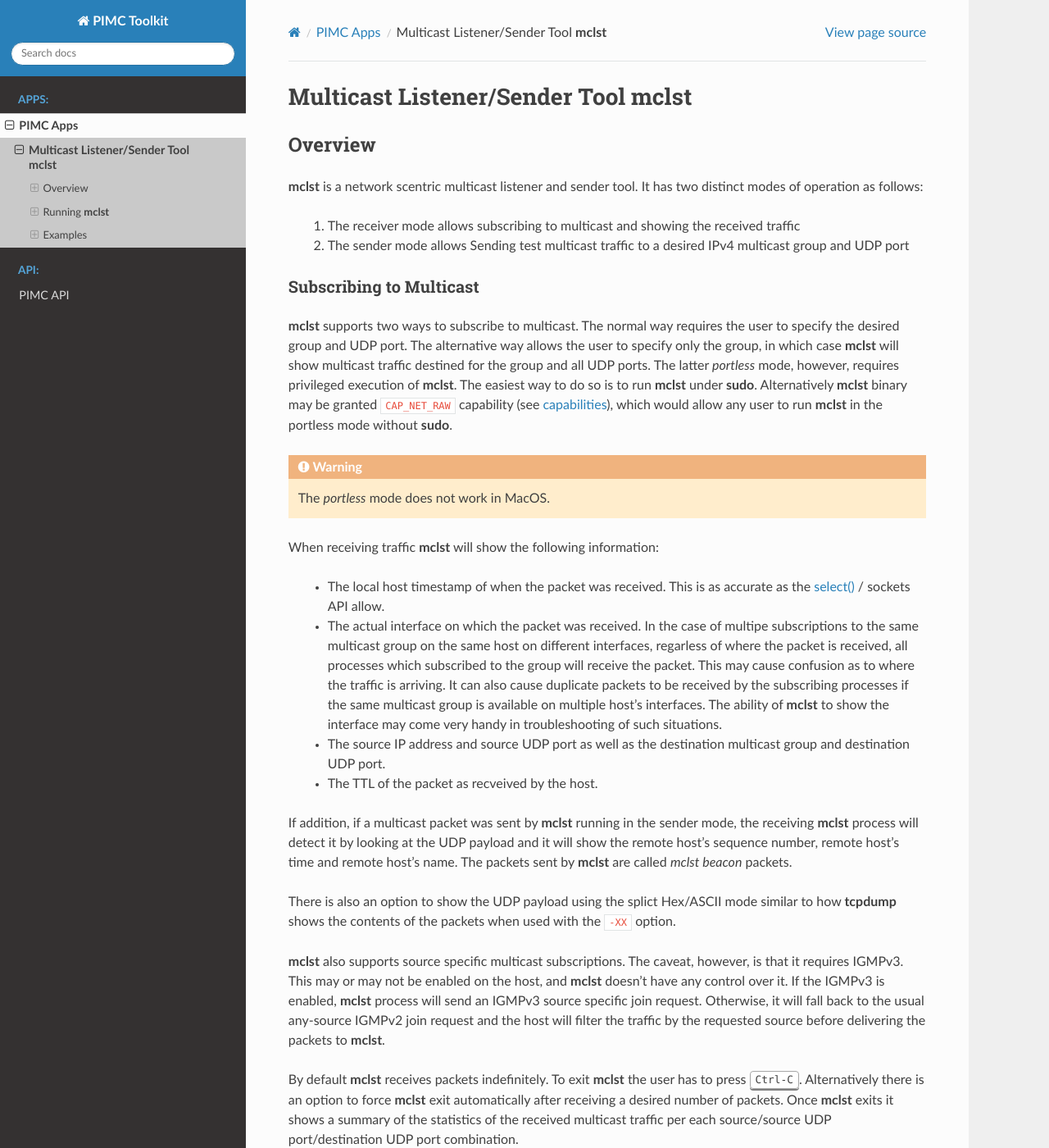
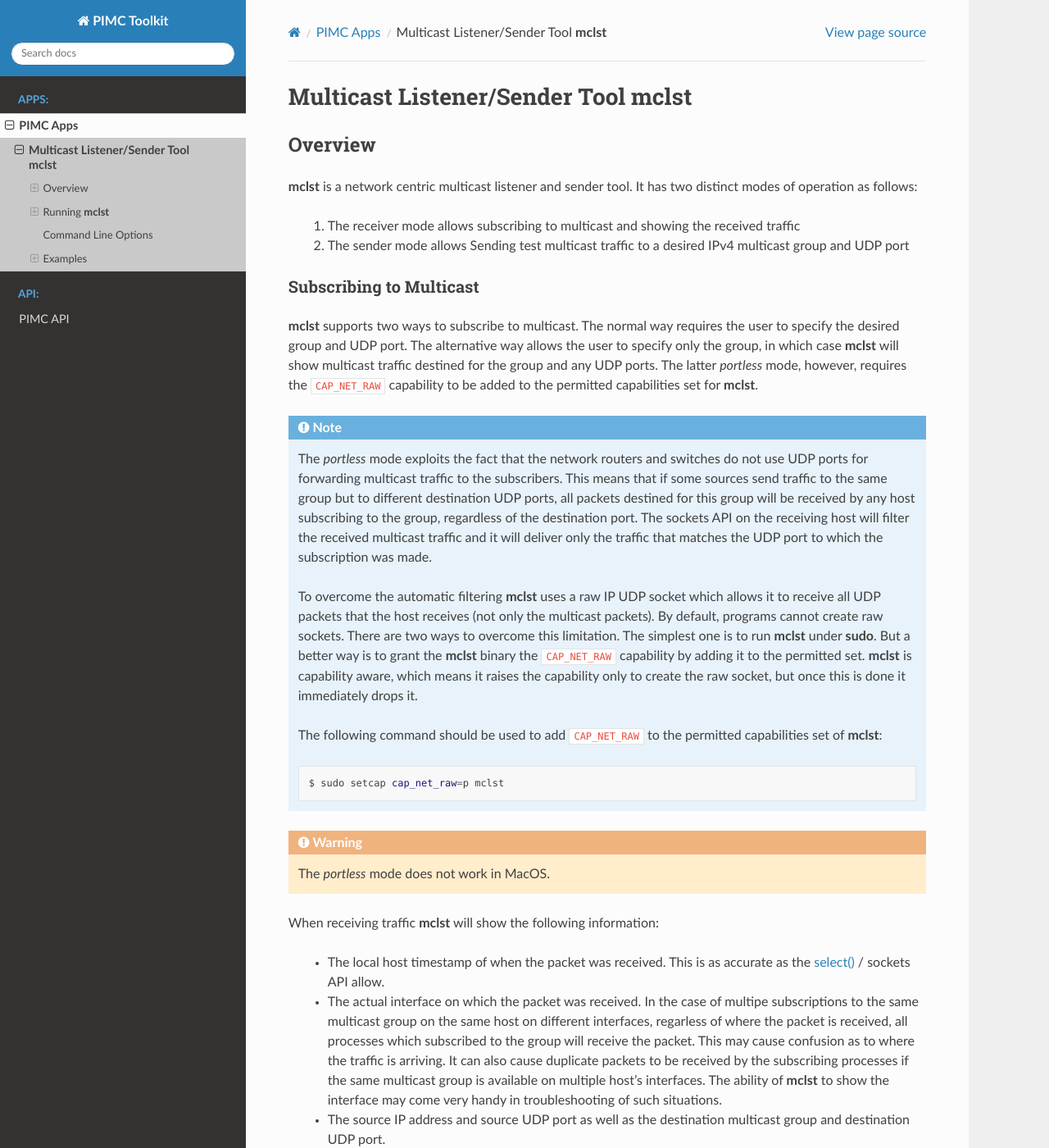
Before and after one commit to pimclib/pimc-toolkit, a Sphinx documentation site: the page built from docs/source/apps-sources/mclst.rst, in a window 1280 px wide and 1400 px high. Shown: the whole window at 82% size. Built offline with Sphinx 7.4.7 and the Read the Docs theme 2.0.0, drawn with Linux system fonts in a browser that asks for light colours; some of the changed text lies outside the part shown.

Commit message:
updated documentation to reflect new functionality

```diff
--- a/docs/source/apps-sources/mclst.rst
+++ b/docs/source/apps-sources/mclst.rst
@@ -3,9 +3,9 @@
 ===============================================
 
 Overview
---------
+========
 
-:program:`mclst` is a network scentric multicast listener and sender tool.
+:program:`mclst` is a network centric multicast listener and sender tool.
 It has two distinct modes of operation as follows:
 
   #. The receiver mode allows subscribing to multicast and showing the
@@ -16,19 +16,43 @@
 .. _overview-subscribing:
 
 Subscribing to Multicast
-^^^^^^^^^^^^^^^^^^^^^^^^
+------------------------
 
 .. _receiver-modes:
 
 :program:`mclst` supports two ways to subscribe to multicast. The normal way
 requires the user to specify the desired group and UDP port. The alternative
 way allows the user to specify only the group, in which case :program:`mclst`
-will show multicast traffic destined for the group and all UDP ports. The latter
-*portless* mode, however, requires privileged execution of :program:`mclst`.
-The easiest way to do so is to run :program:`mclst` under :program:`sudo`.
-Alternatively :program:`mclst` binary may be granted ``CAP_NET_RAW`` capability
-(see `capabilities`_), which would allow any user to run :program:`mclst` in
-the portless mode without :program:`sudo`.
+will show multicast traffic destined for the group and any UDP ports. The latter
+*portless* mode, however, requires the ``CAP_NET_RAW`` capability to be added
+to the permitted capabilities set for :program:`mclst`.
+
+.. note::
+   The *portless* mode exploits the fact that the network routers and switches
+   do not use UDP ports for forwarding multicast traffic to the subscribers.
+   This means that if some sources send traffic to the same group but to
+   different destination UDP ports, all packets destined for this group will
+   be received by any host subscribing to the group, regardless of the
+   destination port. The sockets API on the receiving host will filter the
+   received multicast traffic and it will deliver only the traffic that matches
+   the UDP port to which the subscription was made.
+
+   To overcome the automatic filtering :program:`mclst` uses a raw IP UDP socket
+   which allows it to receive all UDP packets that the host receives (not only
+   the multicast packets). By default, programs cannot create raw sockets. There
+   are two ways to overcome this limitation. The simplest one is to run
+   :program:`mclst` under :program:`sudo`. But a better way is to grant the
+   :program:`mclst` binary the ``CAP_NET_RAW`` capability by adding it to the
+   permitted set. :program:`mclst` is capability aware, which means it raises
+   the capability only to create the raw socket, but once this is done it
+   immediately drops it.
+
+   The following command should be used to add ``CAP_NET_RAW`` to the
+   permitted capabilities set of :program:`mclst`:
+
+   .. code-block:: bash
+
+      $ sudo setcap cap_net_raw=p mclst
 
 .. warning::
    The *portless* mode does not work in MacOS.
@@ -75,22 +99,39 @@
 Once :program:`mclst` exits it shows a summary of the statistics of the received
 multicast traffic per each source/source UDP port/destination UDP port combination.
 
+.. warning::
+   If firewall is active, it may prevent :program:`mclst` from receiving multicast.
+   For systems with :program:`firewall` the following command will enable
+   receiving multicast:
+
+   .. code-block:: bash
+
+      sudo firewall-cmd \
+             --add-rich-rule='rule family=ipv4 destination address="224.0.0.0/4" accept' \
+             --permanent
+      sudo firewall-cmd --reload
+
 Sending multicast
-^^^^^^^^^^^^^^^^^
+-----------------
 
-:program:`mclst` supports a simple multicast publisher, which sends a *mclst beacon*
-packet every second. As mentioned in :ref:`overview-subscribing` when the receiving
-:program:`mclst` processes receive the beacon traffic, they show the information that
-was put in it by the sending :program:`mclst` process.
+:program:`mclst` sends multicast packets to the specified destination multicast
+group and UDP port at the rate of one packet per second.
+
+The contents of the traffic sent by :program:`mclst` is such that the receiving
+:program:`mclst` recognizes it and shows additional information from the received
+contents, such as the sending host's name, the sequence number of the packet,
+and the delta between the timestamp in the received packet and the time when
+the packet was received locally (the accuracy of the delta depends on the quality
+of the clock synchronization amongst the hosts running :program:`mclst`).
 
 :program:`mclst` provides a way to specify the TTL of the generated traffic. By
 default, however, it sends the traffic with the TTL of 255.
 
 Running :program:`mclst`
-------------------------
+========================
 
 Receiver Mode
-^^^^^^^^^^^^^
+-------------
 
 To run :program:`mclst` in the receiver mode the minimal command line form is as
 follows:
@@ -124,7 +165,7 @@
    sudo mclst -i enp0s5 239.1.2.3
 
 Sender Mode
-^^^^^^^^^^^
+-----------
 
 To run :program:`mclst` in the sender mode the minimal command line form is as
 follows:
@@ -141,7 +182,7 @@
 
 
 Command Line Options
-^^^^^^^^^^^^^^^^^^^^
+====================
 
 .. option:: -i <interface>, --interface <interface>
 
@@ -196,11 +237,30 @@
 	    This flag causes :program:`mclst` to check the command line parameters,
 	    display its iterpretation of them and exit.
 
+	    For example:
+
+	    .. code-block:: bash
+
+	       $ ./mclst -s -i wlan0 239.1.1.1:2222 --show-config
+               Send to 239.1.1.1:2222, 1pps, TTL 255
+               Interface: wlan0 (192.168.0.51)
+               Colors: YES
+
+               Host IPv4 interfaces:
+
+                 Index Interface       Address
+                 ===== =============== ============
+                 1     lo              127.0.0.1
+                 3     wlan0           192.168.0.51
+                 4     docker0         172.17.0.1
+                 56    br-4064c9b52f9f 172.18.0.1
+                 107   br-62447bbeaa67 172.19.0.1
+
 Examples
---------
+========
 
 Basic Receiver
-^^^^^^^^^^^^^^
+--------------
 
 .. code-block:: text
 
@@ -227,7 +287,7 @@
 
 
 Receiver which shows the UDP payload in Hex/ASCII
-^^^^^^^^^^^^^^^^^^^^^^^^^^^^^^^^^^^^^^^^^^^^^^^^^
+-------------------------------------------------
 
 .. code-block:: text
 
@@ -266,7 +326,7 @@
    10.211.55.5:34511 12345    5   405 81.00 631.94bps
 
 Receiver in the portless mode
-^^^^^^^^^^^^^^^^^^^^^^^^^^^^^
+-----------------------------
 
 .. code-block:: text
 
@@ -323,7 +383,7 @@
    10.211.55.5:58735 54321    3   516 172.00  1.62Kbps
 
 Sender
-^^^^^^
+------
 
 .. code-block:: text
 
```
